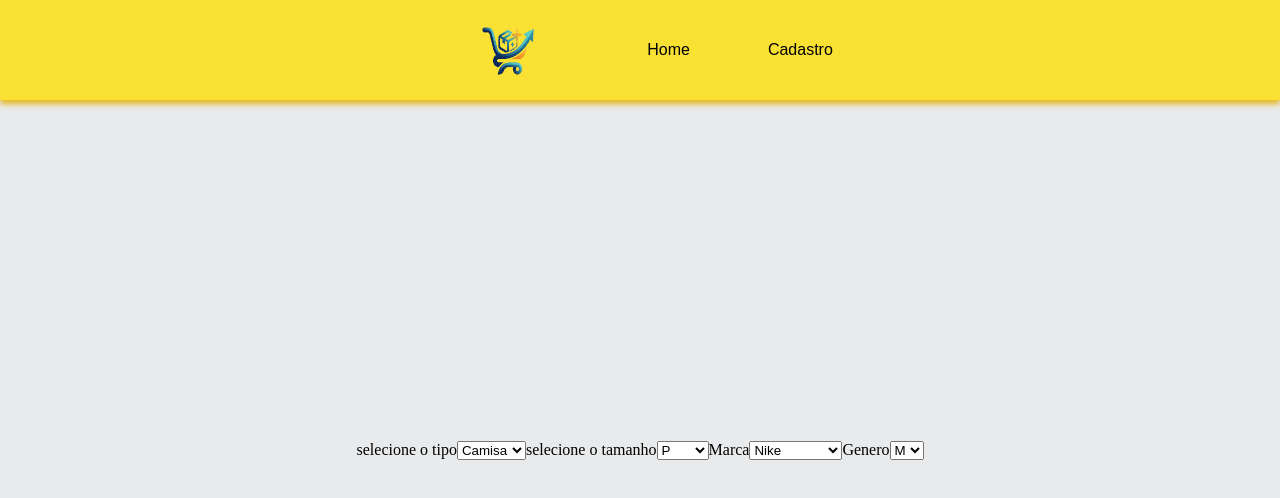
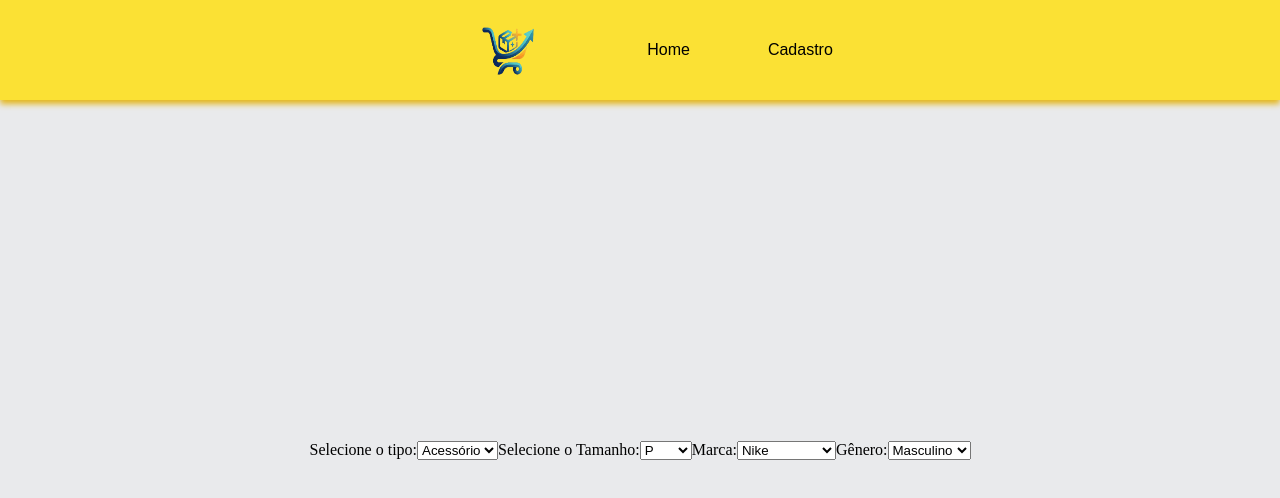
Before and after one commit to SantoAmaroFC/e-commerce-projeto, a React (Vite) app in the folder e-commerce projeto 1 luiz/: page /cadastro in a window 1280 px wide. Both pictures are taken after a click on the button "Cadastro". Shown: the top 498 px of the page. Built offline with nearby package versions, Linux system fonts and the light colour scheme.

Commit message:
ajustei os textos (matheus)

```diff
--- a/e-commerce projeto 1 luiz/src/components/Cadastros.jsx
+++ b/e-commerce projeto 1 luiz/src/components/Cadastros.jsx
@@ -9,20 +9,21 @@ function Cadastro() {
 
 
           <label>
-            selecione o tipo
+            Selecione o tipo:
           </label>
         <select
         >
+        <option value="">Acessório</option>
         <option value="">Camisa</option>
+        <option value="">Blusa</option>
         <option value="">Calça</option>
+        <option value="">Short</option>
+        <option value="">Cinto</option>
+        <option value="">Meia</option>
         <option value="">Sapato</option>
-        <option value="">Meia</option>
-        <option value="">Short</option>
-        <option value="">Chapeu</option>
-        <option value="">Cinto</option>
         </select>
         <label>
-            selecione o tamanho
+            Selecione o Tamanho:
           </label>
         <select
         >
@@ -36,7 +37,7 @@ function Cadastro() {
         </select>
 
         <label>
-            Marca
+            Marca:
           </label>
         <select
         >
@@ -44,17 +45,17 @@ function Cadastro() {
         <option value="">Adidas</option>
         <option value="">Puma</option>
         <option value="">Lacoste</option>
-        <option value="">louis vuitton</option>
+        <option value="">Louis Vuitton</option>
         <option value="">Balenciaga</option>
 
         </select>
         <label>
-            Genero
+            Gênero:
           </label>
         <select
         >
-        <option value="">M</option>
-        <option value="">F</option>
+        <option value="">Masculino</option>
+        <option value="">Feminino</option>
 
 
         </select>
```
